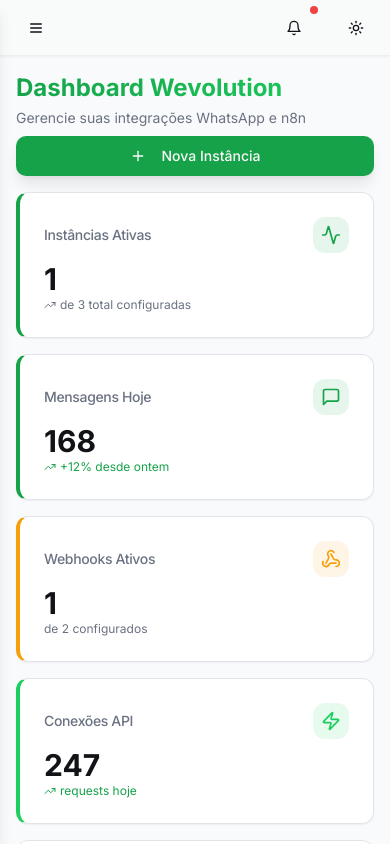
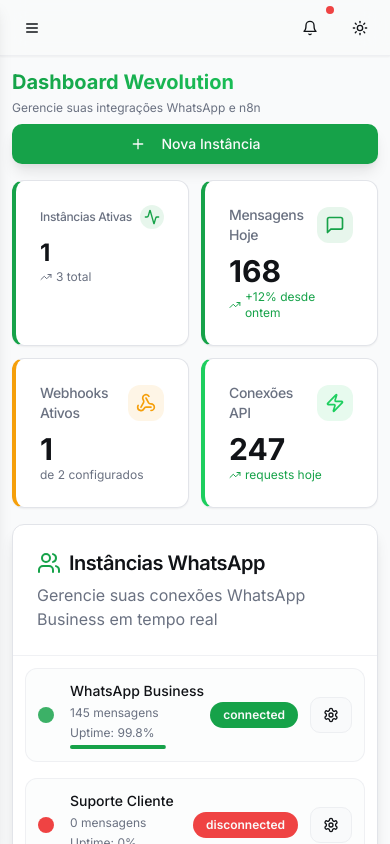
Before and after one commit to wegrowupsolutions/wevolution, a React (Vite) app: page / in a window 390 px wide. Shown: the top 844 px of the page. Built offline with nearby package versions, Linux system fonts and the light colour scheme.

Commit message:
Adjust layout for responsiveness
Adjusted the layout to remove the space between the menu and the content, ensuring responsiveness across desktop, tablet, and mobile devices.

```diff
--- a/src/components/Layout.tsx
+++ b/src/components/Layout.tsx
@@ -121,7 +121,7 @@ const Layout = ({ children }: LayoutProps) => {
       {/* Main content */}
       <div className="flex-1 flex flex-col lg:pl-72 transition-all duration-300">
         {/* Top bar */}
-        <div className="sticky top-0 z-40 flex h-14 items-center gap-4 border-b border-border/50 bg-background/80 backdrop-blur-md supports-[backdrop-filter]:bg-background/80 px-4 shadow-sm">
+        <div className="sticky top-0 z-40 flex h-14 items-center gap-4 border-b border-border/50 bg-background/80 backdrop-blur-md supports-[backdrop-filter]:bg-background/80 px-3 lg:px-6 shadow-sm">
           <Button
             variant="ghost"
             size="sm"
@@ -134,18 +134,20 @@ const Layout = ({ children }: LayoutProps) => {
           <div className="flex-1" />
 
           {/* Status indicators */}
-          <div className="flex items-center gap-6">
-            <div className="hidden md:flex items-center gap-4">
+          <div className="flex items-center gap-3 lg:gap-6">
+            <div className="hidden sm:flex items-center gap-2 lg:gap-4">
               <div className="flex items-center gap-2 text-sm">
-                <Badge variant="secondary" className="gap-1 px-2 py-1">
+                <Badge variant="secondary" className="gap-1 px-2 py-1 text-xs">
                   <div className="w-2 h-2 bg-success rounded-full animate-pulse" />
-                  3 instâncias
+                  <span className="hidden sm:inline">3 instâncias</span>
+                  <span className="sm:hidden">3</span>
                 </Badge>
               </div>
               <div className="flex items-center gap-2 text-sm">
-                <Badge variant="secondary" className="gap-1 px-2 py-1">
+                <Badge variant="secondary" className="gap-1 px-2 py-1 text-xs">
                   <div className="w-2 h-2 bg-primary rounded-full" />
-                  2 webhooks
+                  <span className="hidden sm:inline">2 webhooks</span>
+                  <span className="sm:hidden">2</span>
                 </Badge>
               </div>
             </div>
--- a/src/pages/Dashboard.tsx
+++ b/src/pages/Dashboard.tsx
@@ -17,35 +17,36 @@ const Dashboard = () => {
   ];
 
   return (
-    <div className="h-full p-4 space-y-4">
+    <div className="h-full p-3 lg:p-6 space-y-4 lg:space-y-6">
       <div className="flex flex-col gap-2 md:flex-row md:justify-between md:items-center">
         <div className="space-y-1">
-          <h1 className="text-2xl font-bold bg-gradient-primary bg-clip-text text-transparent">
+          <h1 className="text-xl md:text-2xl lg:text-3xl font-bold bg-gradient-primary bg-clip-text text-transparent">
             Dashboard Wevolution
           </h1>
-          <p className="text-sm text-muted-foreground">
+          <p className="text-xs md:text-sm text-muted-foreground">
             Gerencie suas integrações WhatsApp e n8n
           </p>
         </div>
-        <Button className="shadow-lg hover:shadow-xl transition-all">
+        <Button className="w-full md:w-auto shadow-lg hover:shadow-xl transition-all">
           <Plus className="w-5 h-5 mr-2" />
           Nova Instância
         </Button>
       </div>
 
-      <div className="grid grid-cols-1 md:grid-cols-2 lg:grid-cols-4 gap-4">
+      <div className="grid grid-cols-2 lg:grid-cols-4 gap-3 lg:gap-4">
         <Card className="border-l-4 border-l-success hover:shadow-md transition-all">
           <CardHeader className="flex flex-row items-center justify-between space-y-0 pb-2">
-            <CardTitle className="text-sm font-medium text-muted-foreground">Instâncias Ativas</CardTitle>
-            <div className="p-2 bg-success/10 rounded-lg">
-              <Activity className="h-5 w-5 text-success" />
+            <CardTitle className="text-xs lg:text-sm font-medium text-muted-foreground">Instâncias Ativas</CardTitle>
+            <div className="p-1 lg:p-2 bg-success/10 rounded-lg">
+              <Activity className="h-4 w-4 lg:h-5 lg:w-5 text-success" />
             </div>
           </CardHeader>
           <CardContent>
-            <div className="text-3xl font-bold">1</div>
-            <p className="text-xs text-muted-foreground flex items-center gap-1">
+            <div className="text-2xl lg:text-3xl font-bold">1</div>
+            <p className="text-xs flex items-center gap-1 text-muted-foreground">
               <TrendingUp className="w-3 h-3" />
-              de 3 total configuradas
+              <span className="hidden lg:inline">de 3 total configuradas</span>
+              <span className="lg:hidden">3 total</span>
             </p>
           </CardContent>
         </Card>
@@ -96,7 +97,7 @@ const Dashboard = () => {
         </Card>
       </div>
 
-      <div className="grid grid-cols-1 lg:grid-cols-2 gap-6">
+      <div className="grid grid-cols-1 xl:grid-cols-2 gap-4 lg:gap-6">
         <Card className="shadow-lg hover:shadow-xl transition-all">
           <CardHeader className="border-b border-border/50">
             <CardTitle className="flex items-center gap-2 text-xl">
@@ -107,10 +108,10 @@ const Dashboard = () => {
               Gerencie suas conexões WhatsApp Business em tempo real
             </CardDescription>
           </CardHeader>
-          <CardContent className="p-6">
+          <CardContent className="p-3 lg:p-6">
             <div className="space-y-4">
               {instances.map((instance) => (
-                <div key={instance.id} className="p-4 rounded-xl border border-border/50 hover:border-primary/20 transition-all bg-muted/20">
+                <div key={instance.id} className="p-3 lg:p-4 rounded-xl border border-border/50 hover:border-primary/20 transition-all bg-muted/20">
                   <div className="flex items-center justify-between">
                     <div className="flex items-center space-x-4">
                       <div className={`w-4 h-4 rounded-full ${
@@ -119,12 +120,12 @@ const Dashboard = () => {
                         'bg-destructive'
                       }`} />
                       <div className="space-y-1">
-                        <p className="font-medium text-lg">{instance.name}</p>
-                        <div className="flex items-center gap-4 text-sm text-muted-foreground">
+                        <p className="font-medium text-sm lg:text-lg">{instance.name}</p>
+                        <div className="flex flex-col sm:flex-row sm:items-center gap-1 sm:gap-4 text-xs lg:text-sm text-muted-foreground">
                           <span>{instance.messages} mensagens</span>
                           <span>Uptime: {instance.uptime}%</span>
                         </div>
-                        <Progress value={instance.uptime} className="w-32 h-2" />
+                        <Progress value={instance.uptime} className="w-24 lg:w-32 h-1 lg:h-2" />
                       </div>
                     </div>
                     <div className="flex items-center space-x-3">
```
